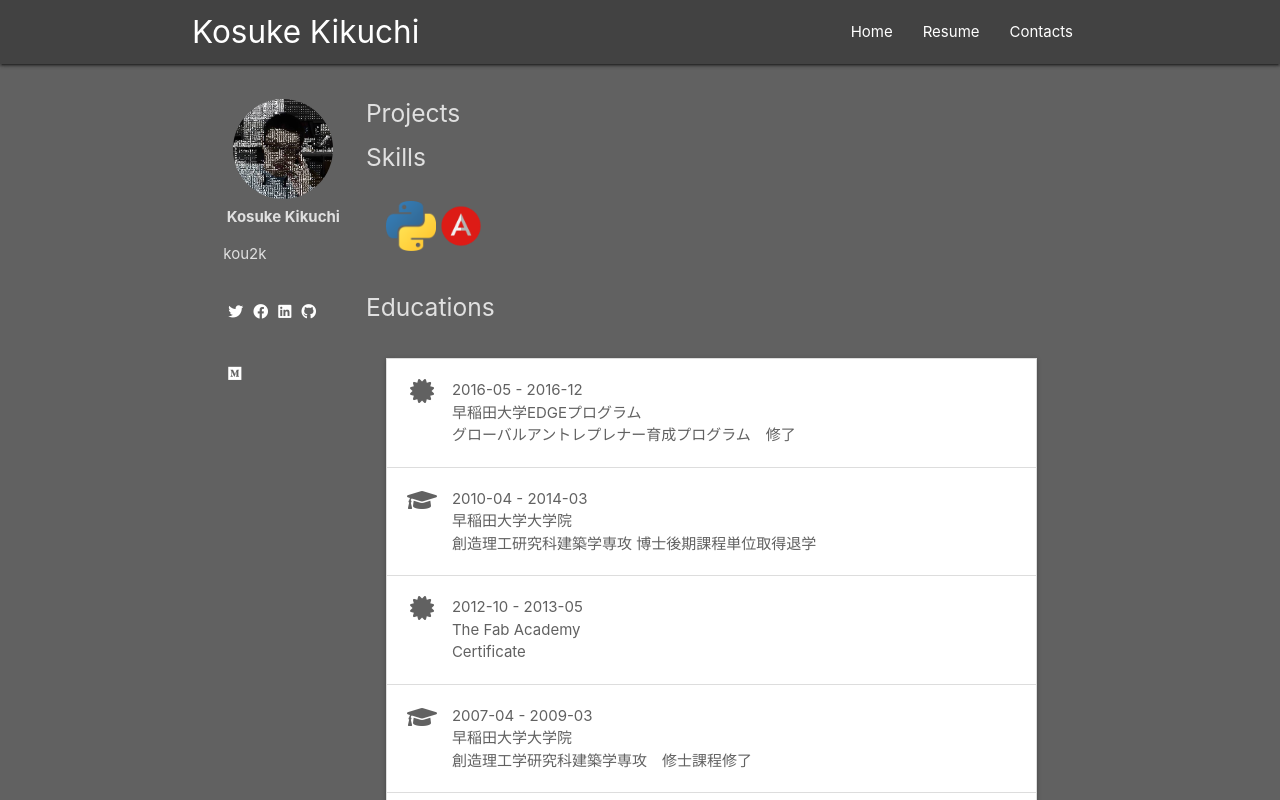
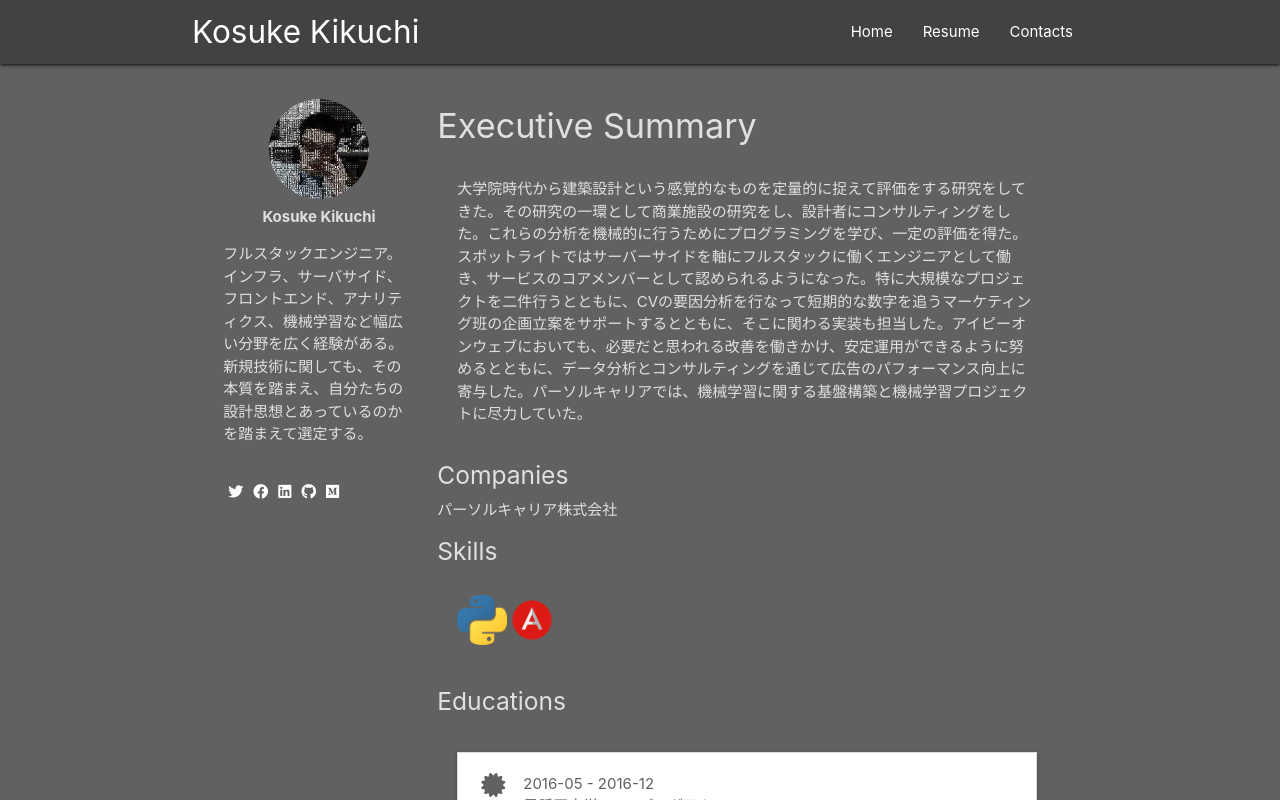
Before and after one commit to kousukekikuchi1984/homepage, an Angular app: page /resume in a window 1280 px wide. Shown: the top 800 px of the page. Built offline with nearby package versions, Linux system fonts and the light colour scheme.

Commit message:
[TS] load json and apply some databindings

```diff
--- a/src/app/data/resume.json
+++ b/src/app/data/resume.json
@@ -1,6 +1,7 @@
 {
+  "summary": "フルスタックエンジニア。インフラ、サーバサイド、フロントエンド、アナリティクス、機械学習など幅広い分野を広く経験がある。新規技術に関しても、その本質を踏まえ、自分たちの設計思想とあっているのかを踏まえて選定する。",
   "executive_summary": "大学院時代から建築設計という感覚的なものを定量的に捉えて評価をする研究をしてきた。その研究の一環として商業施設の研究をし、設計者にコンサルティングをした。これらの分析を機械的に行うためにプログラミングを学び、一定の評価を得た。スポットライトではサーバーサイドを軸にフルスタックに働くエンジニアとして働き、サービスのコアメンバーとして認められるようになった。特に大規模なプロジェクトを二件行うとともに、CVの要因分析を行なって短期的な数字を追うマーケティング班の企画立案をサポートするとともに、そこに関わる実装も担当した。アイピーオンウェブにおいても、必要だと思われる改善を働きかけ、安定運用ができるように努めるとともに、データ分析とコンサルティングを通じて広告のパフォーマンス向上に寄与した。パーソルキャリアでは、機械学習に関する基盤構築と機械学習プロジェクトに尽力していた。",
-  "Companies": [
+  "companies": [
     {
       "name": "パーソルキャリア株式会社",
       "from": "2017-10",
--- a/src/app/resume/resume.component.html
+++ b/src/app/resume/resume.component.html
@@ -1,5 +1,5 @@
 <div class="row">
-  <div class="col s12 m3 l2">
+  <div class="col s12 m12 l3">
     <ul class="important">
       <li>
         <img class="circle responsive-img" height="100px" width="100px" src="/assets/img/kou2k.jpg">
@@ -7,7 +7,7 @@
       <li><b>Kosuke Kikuchi</b></li>
     </ul>
     <p>
-      {{text}}
+      {{summary}}
     </p>
     <ul class="social_media">
       <p><a href="https://twitter.com/kou2kkkt"><i class="fab fa-twitter"></i></a></p>
@@ -18,8 +18,14 @@
     </ul>
   </div>
 
-  <div class="col s12 m9 l10">
-    <h5>Projects</h5>
+  <div class="col s12 m12 l9">
+    <h4>Executive Summary</h4>
+    <div class="executive_summary">
+      {{executive_summary}}
+    </div>
+
+    <h5>Companies</h5>
+    {{companies[0].name}}
 
     <h5>Skills</h5>
     <div class="skills">
--- a/src/app/resume/resume.component.ts
+++ b/src/app/resume/resume.component.ts
@@ -1,4 +1,5 @@
 import { Component, OnInit } from '@angular/core';
+import * as data from '../data/resume.json';
 
 @Component({
   selector: 'app-resume',
@@ -7,11 +8,17 @@ import { Component, OnInit } from '@angular/core';
 })
 export class ResumeComponent implements OnInit {
 
-  constructor() { }
+  summary: string;
+  executive_summary: string;
+  companies: Array;
+
+  constructor() {
+  }
 
   ngOnInit() {
+    this.summary = (<any>data).summary;
+    this.executive_summary = (<any>data).executive_summary;
+    this.companies = (<any>data).companies;
+    console.log(this.companies);
   }
-
-  text = "kou2k";
-
 }
--- a/src/tsconfig.app.json
+++ b/src/tsconfig.app.json
@@ -2,7 +2,9 @@
   "extends": "../tsconfig.json",
   "compilerOptions": {
     "outDir": "../out-tsc/app",
-    "types": []
+    "types": [],
+    "resolveJsonModule": true,
+    "esModuleInterop": true
   },
   "exclude": [
     "test.ts",
```
